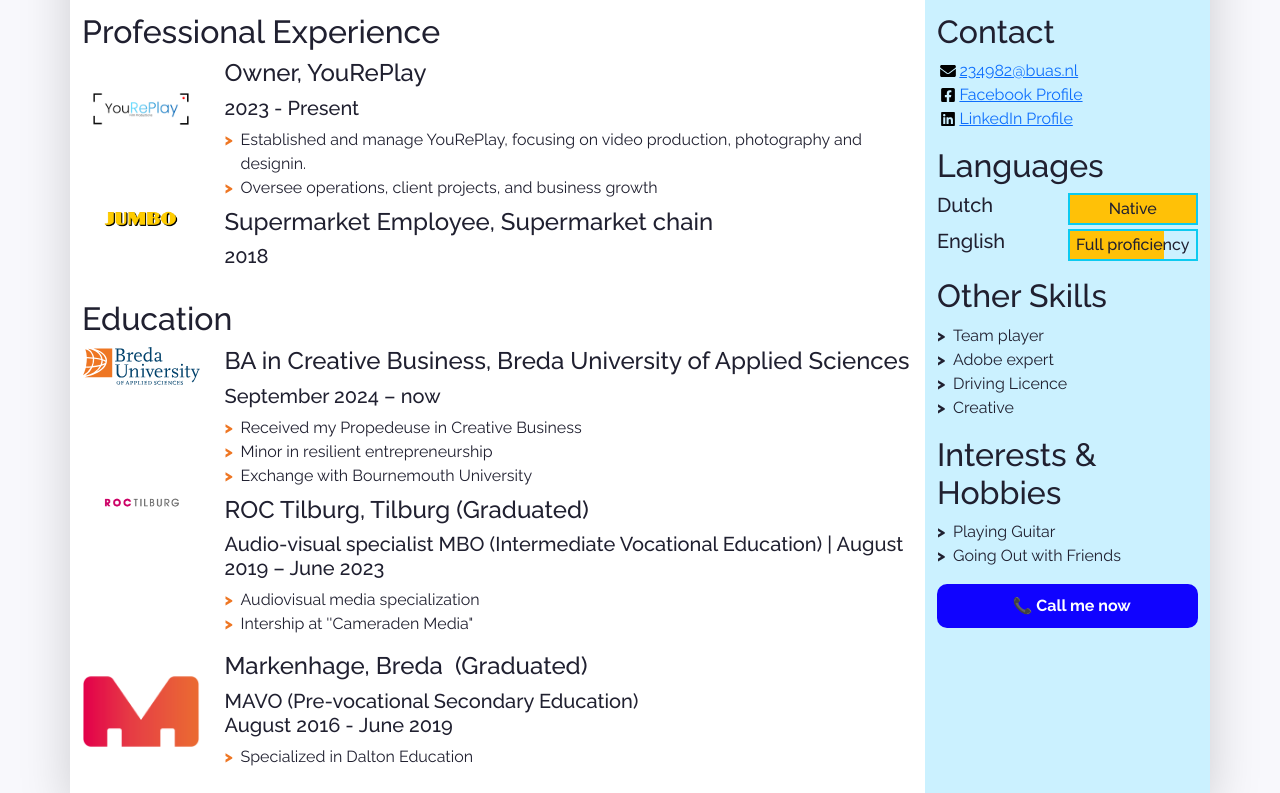
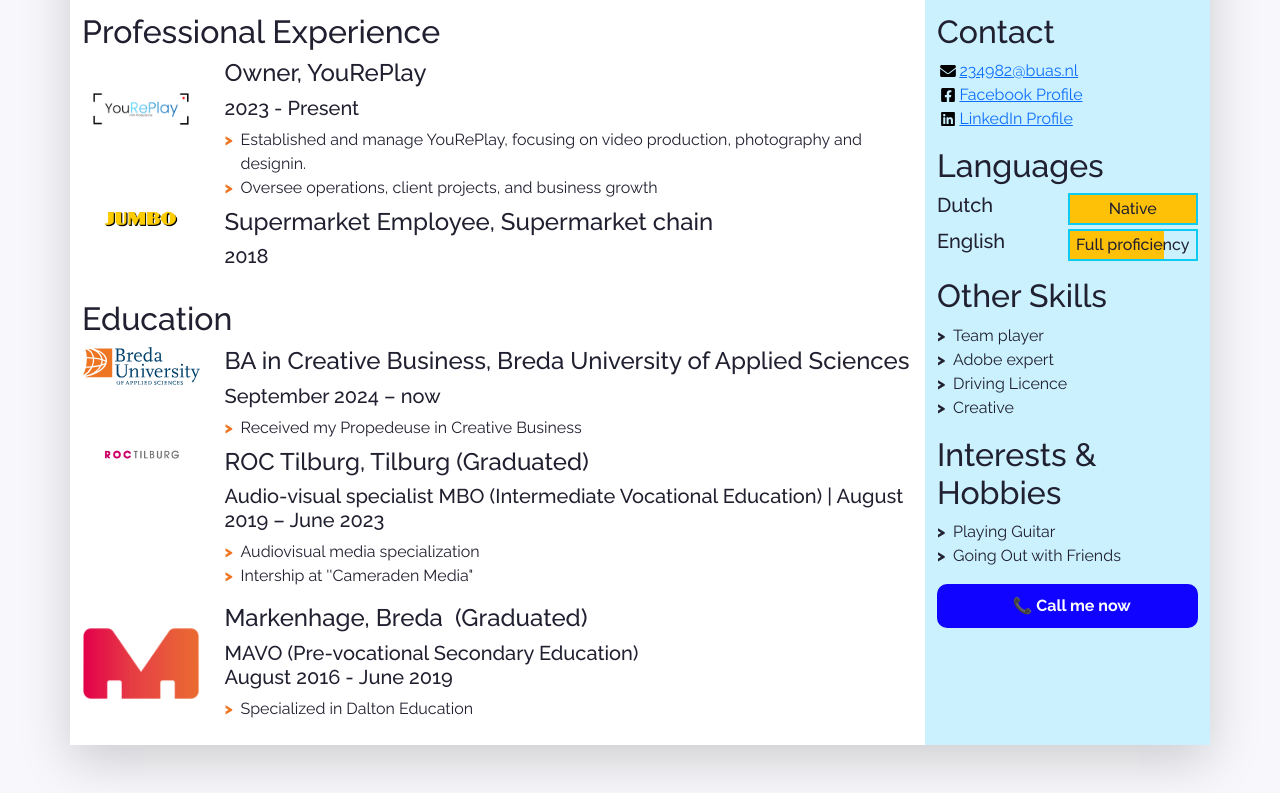
Before and after one commit to YoeriBouman/CVYoeri, a plain HTML site: page index.html in a window 1280 px wide. Shown: the part 184-977 px from the top of the page. Drawn offline with nearby package versions, Linux system fonts and the light colour scheme.

Commit message:
Update index.html

```diff
--- a/index.html
+++ b/index.html
@@ -131,8 +131,8 @@
                   <!-- Use the list below to talk about minors, exchanges, extra-curricular activities. -->
                   <ul class="biography-details list-unstyled">
                     <li>Received my Propedeuse in Creative Business</li>
-                    <li>Minor in resilient entrepreneurship</li>
-                    <li>Exchange with Bournemouth University</li>
+
+
                   </ul>
                 </div>
               </li>
```
